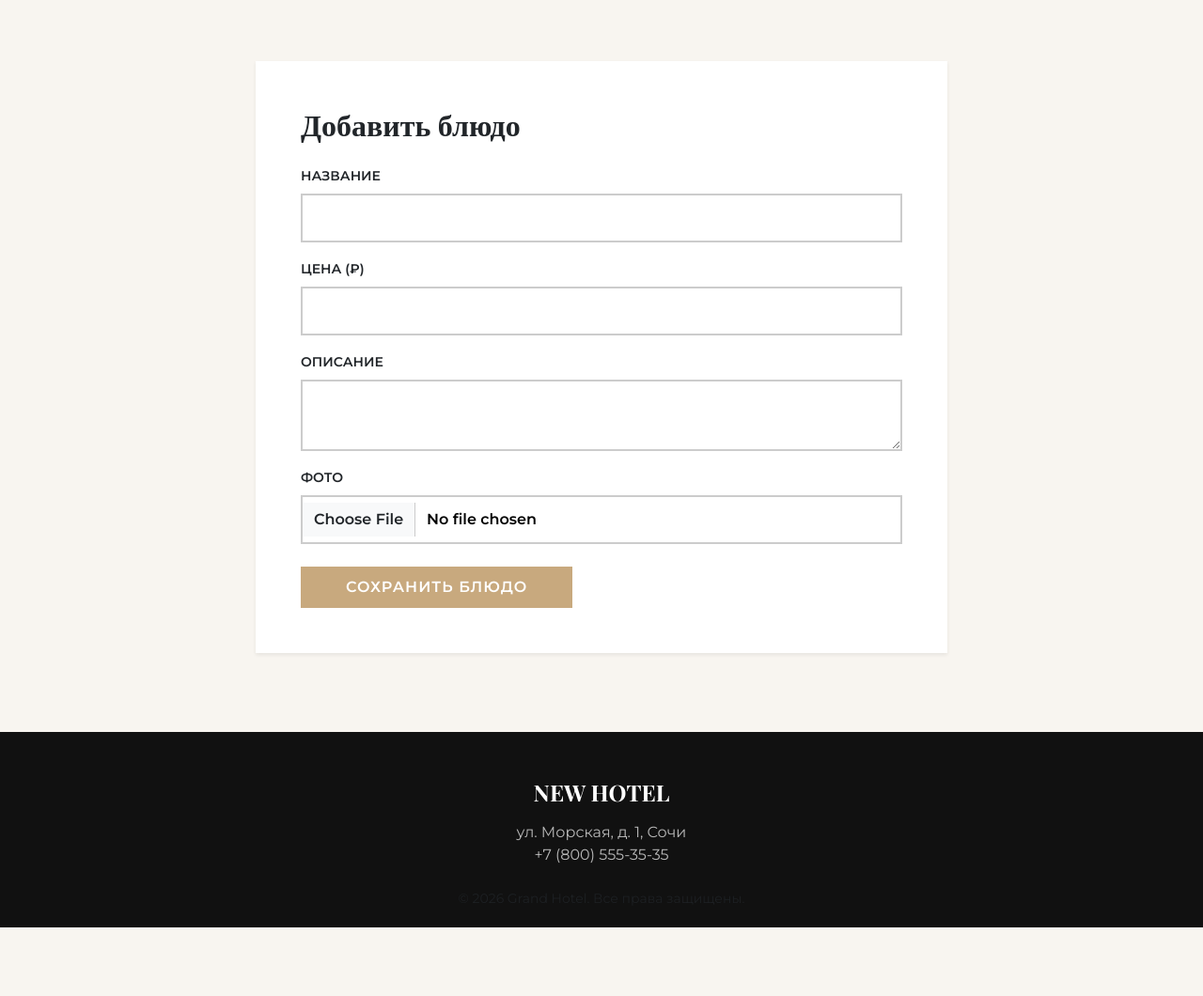
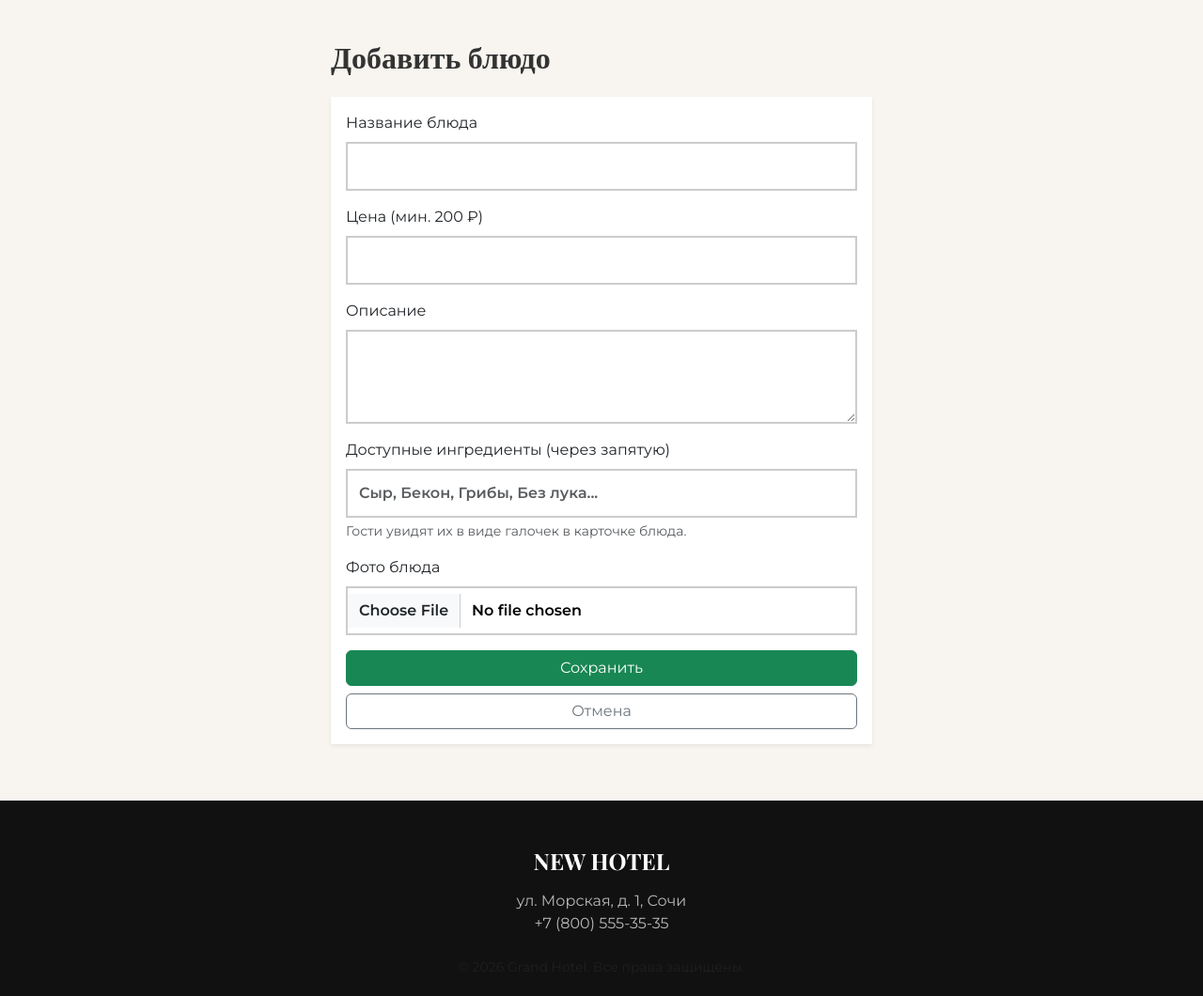
Before and after one commit to L0qt/hotels, a Flask app: page /admin/add_menu in a window 1280 px wide. Shown: the part 83-1143 px from the top of the page at 94% size. Before the commit the page ends 1070 px from the top, so only its background shows below. Run offline with Flask 3, Linux system fonts and the light colour scheme; a user stored in the database is signed in.

Commit message:
Update admin_add_menu.html

```diff
--- a/templates/admin_add_menu.html
+++ b/templates/admin_add_menu.html
@@ -1,15 +1,35 @@
 {% extends 'base.html' %}
 {% block content %}
-<div class="container my-5 py-4"><div class="row justify-content-center"><div class="col-md-8">
-    <div class="card p-5 border-0 shadow-sm">
-        <h2 class="mb-4">Добавить блюдо</h2>
-        <form method="POST" enctype="multipart/form-data">
-            <div class="mb-3"><label class="form-label small text-uppercase fw-bold">Название</label><input type="text" name="name" class="form-control" required></div>
-            <div class="mb-3"><label class="form-label small text-uppercase fw-bold">Цена (₽)</label><input type="number" step="0.01" name="price" class="form-control" required></div>
-            <div class="mb-3"><label class="form-label small text-uppercase fw-bold">Описание</label><textarea name="description" class="form-control" rows="2" required></textarea></div>
-            <div class="mb-4"><label class="form-label small text-uppercase fw-bold">Фото</label><input type="file" name="image" class="form-control" accept="image/*" required></div>
-            <button type="submit" class="btn btn-gold px-5 rounded-0">Сохранить блюдо</button>
-        </form>
+<div class="container my-5" style="max-width: 600px;">
+    <h2 class="mb-4">Добавить блюдо</h2>
+    <div class="card shadow-sm border-0">
+        <div class="card-body">
+            <form method="POST" enctype="multipart/form-data">
+                <div class="mb-3">
+                    <label class="form-label">Название блюда</label>
+                    <input type="text" name="name" class="form-control" required>
+                </div>
+                <div class="mb-3">
+                    <label class="form-label">Цена (мин. 200 ₽)</label>
+                    <input type="number" name="price" class="form-control" step="0.01" required>
+                </div>
+                <div class="mb-3">
+                    <label class="form-label">Описание</label>
+                    <textarea name="description" class="form-control" rows="3" required></textarea>
+                </div>
+                <div class="mb-3">
+                    <label class="form-label">Доступные ингредиенты (через запятую)</label>
+                    <input type="text" name="ingredients" class="form-control" placeholder="Сыр, Бекон, Грибы, Без лука...">
+                    <div class="form-text">Гости увидят их в виде галочек в карточке блюда.</div>
+                </div>
+                <div class="mb-3">
+                    <label class="form-label">Фото блюда</label>
+                    <input type="file" name="image" class="form-control">
+                </div>
+                <button type="submit" class="btn btn-success w-100">Сохранить</button>
+                <a href="{{ url_for('admin_dashboard') }}" class="btn btn-outline-secondary w-100 mt-2">Отмена</a>
+            </form>
+        </div>
     </div>
-</div></div></div>
+</div>
 {% endblock %}
```
